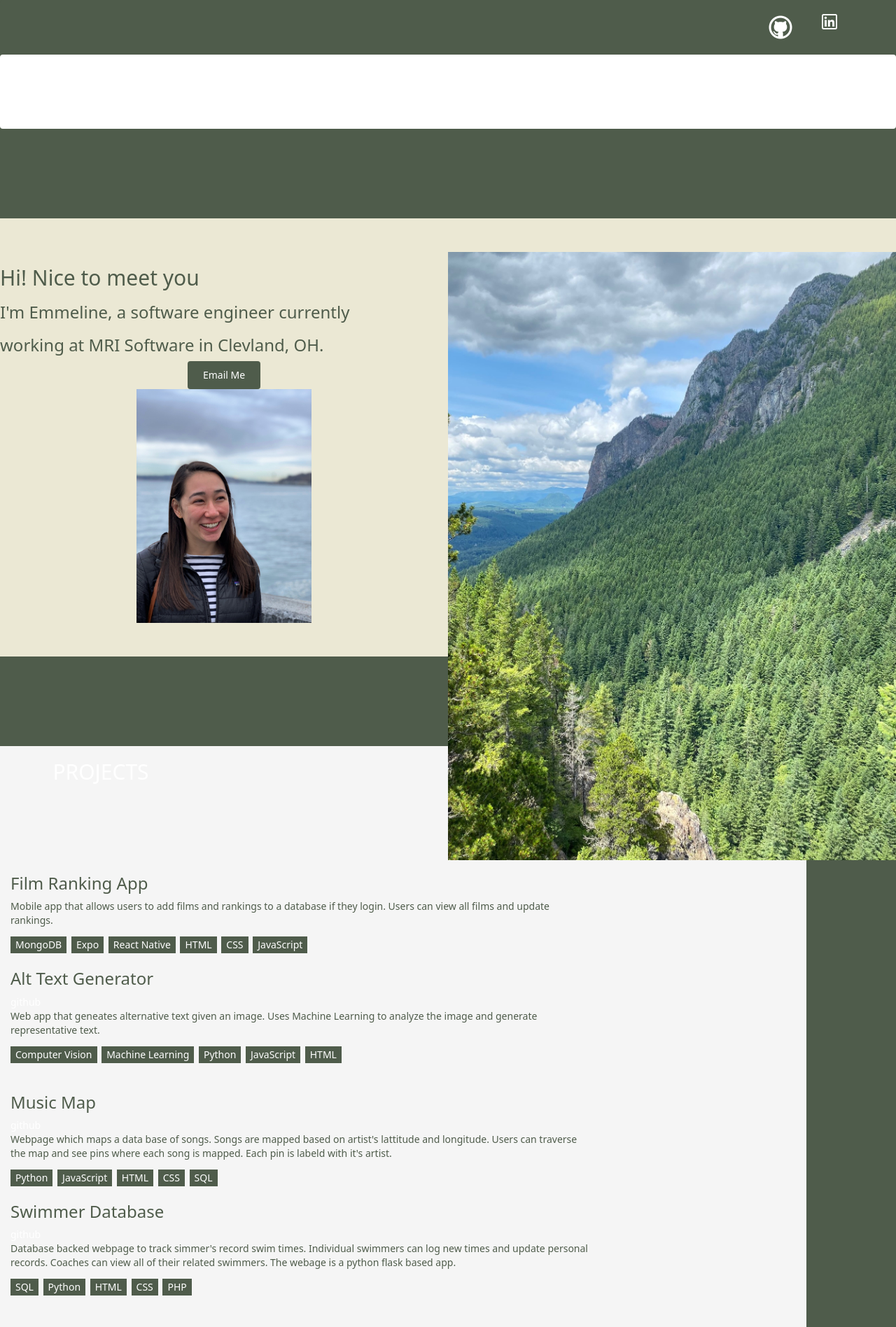
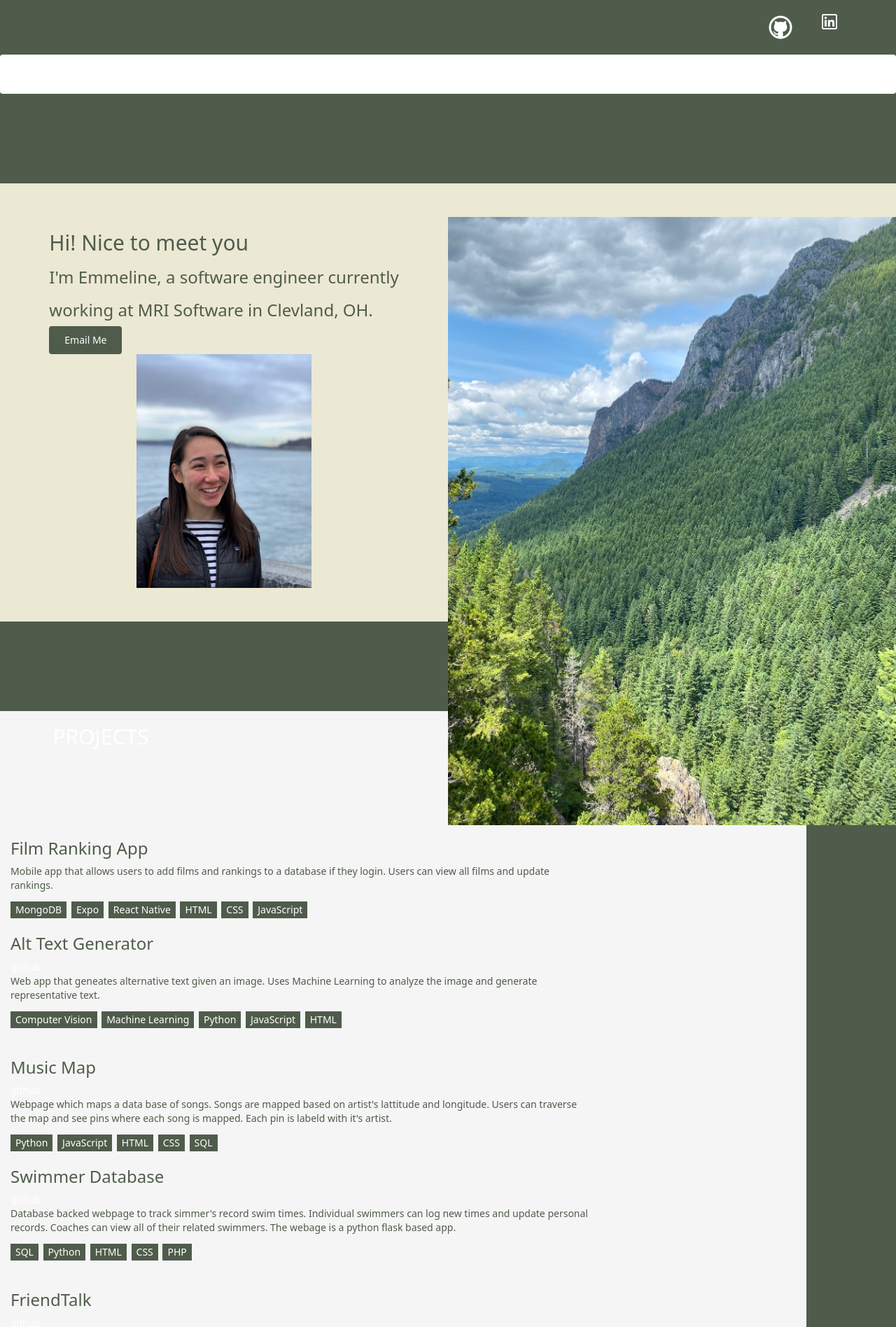
Before and after one commit to emmeline2/emmeline2.github.io, a Jekyll site: the page built from index.html, in a window 1280 px wide. Shown: the top 1896 px of the page at 70% size. Built offline with Jekyll 4.4.1, drawn with Linux system fonts in a browser that asks for light colours.

Commit message:
fix header

```diff
--- a/_layouts/default.html
+++ b/_layouts/default.html
@@ -17,9 +17,9 @@
 				</div>
 			</nav>
 			<nav class="second-nav-bar navbar navbar-default">
+				<h3 style='float: left;'>Emmeline</h3>
 				<div class="container-fluid">
 					<ul class="nav navbar-nav navbar-right">
-						<h3 style='text-align:left;'>Emmeline</h3>
 						<li><a href="/#about">ABOUT</a></li>
 						<li><a href="/#projects">PROJECTS</a></li>
 						<li><a href="/#research">RESEARCH</a></li>
--- a/css/main.css
+++ b/css/main.css
@@ -90,6 +90,7 @@
 
 .left-text{
     text-align: left;
+    display: inline-block;
 }
 
 .mountain_img {
--- a/index.html
+++ b/index.html
@@ -3,12 +3,14 @@
 title: Emmeline Pearson
 ---
 <div class="jumbotron text-center" id="jumbotron">
-	<div style='z-index: 1; float: left; width: 50%;'>
-		<h2 class="left-text">Hi! Nice to meet you</h2>
-		<h3 class="left-text">I'm Emmeline, a software engineer currently</h1>
-		<h3 class="left-text">working at MRI Software in Clevland, OH.</h2>
-		<div class="resumeButton">
-			<a href="mailto:emmeline.pearson@gmail.com" class="emailBttnTxt">Email Me</a>
+	<div style='z-index: 1; float: left; width: 50%; text-align: center;'>
+		<div class="left-text">
+			<h2>Hi! Nice to meet you</h2>
+			<h3>I'm Emmeline, a software engineer currently</h1>
+			<h3>working at MRI Software in Clevland, OH.</h2>
+			<div class="resumeButton">
+				<a href="mailto:emmeline.pearson@gmail.com" class="emailBttnTxt">Email Me</a>
+			</div>
 		</div>
 	</div>
 	<div style="z-index: 1; float: right; width: 50%;">
@@ -18,7 +20,6 @@
 		<img src="emmeline.JPG" alt="Emmeline in front of water" class="introPic">
 	</div>
 </div>
-
 
 <div id="projects" class="container-fluid projectsSection">
 	<div class="row">
```
